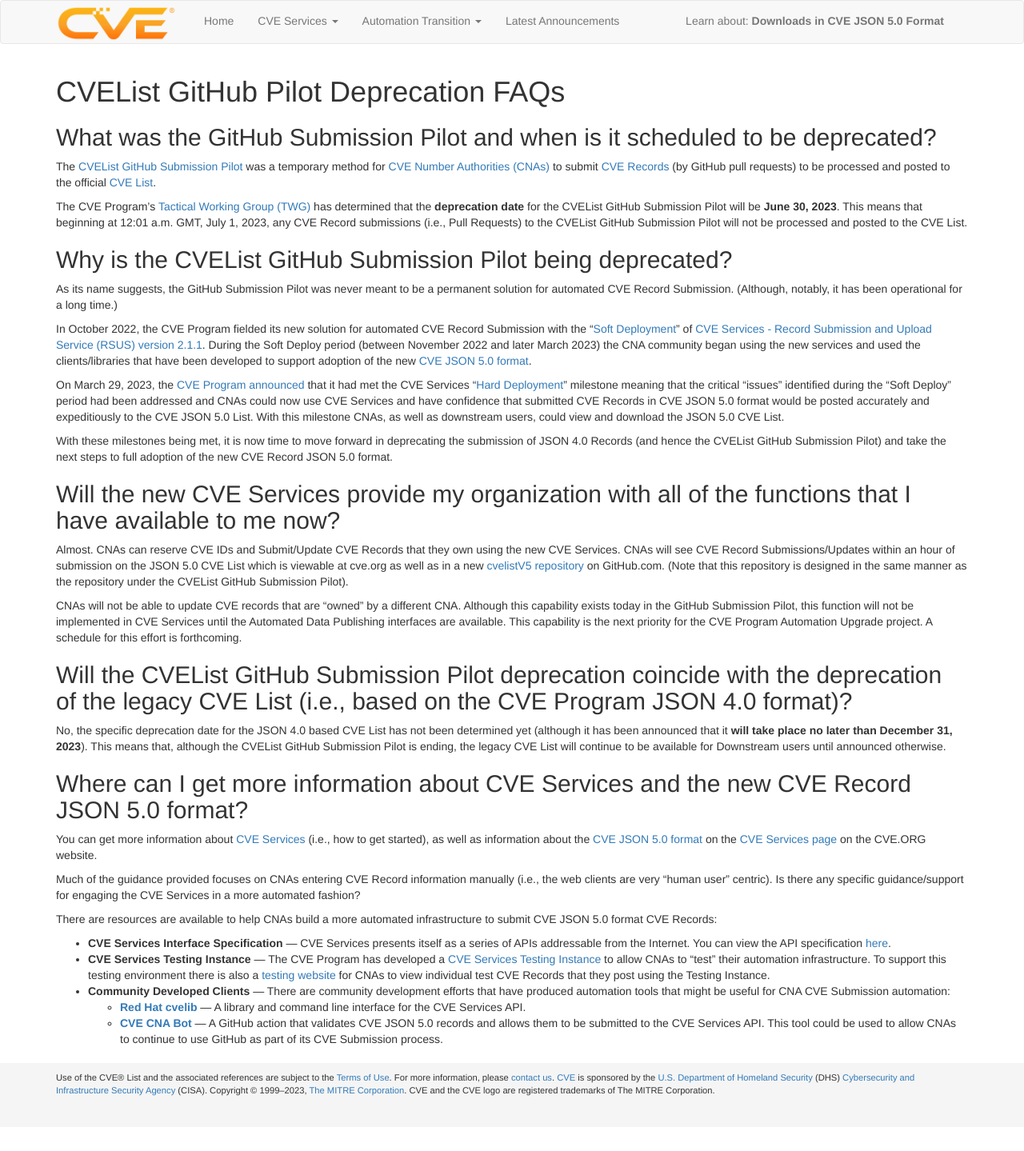
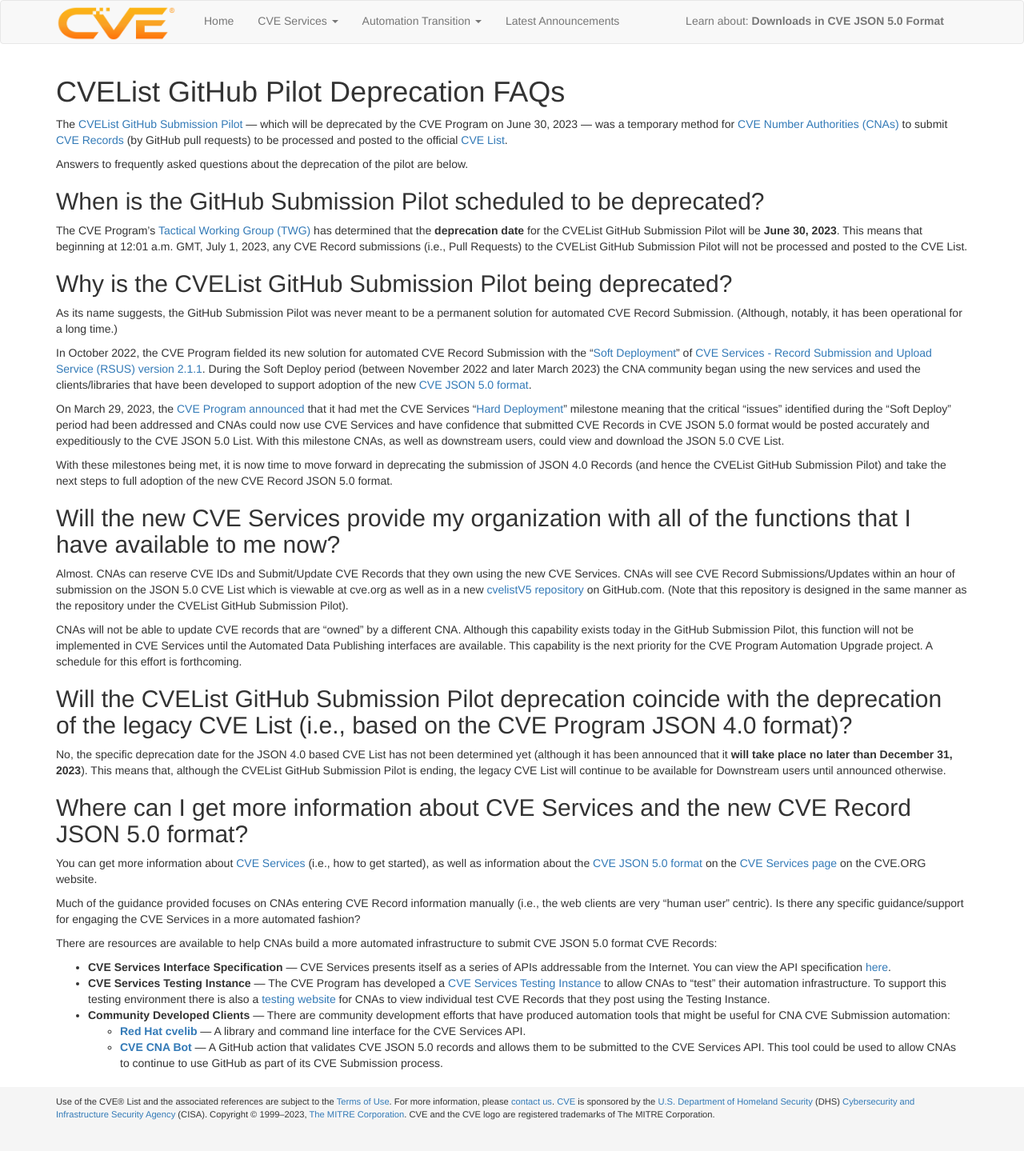
Before and after one commit to CVEProject/cveproject.github.io, a Jekyll site: the page built from cvelist-github-pilot-deprecation-faqs.md, in a window 1280 px wide. Shown: the whole page at 80% size. Built offline with Jekyll 4.4.1, drawn with Linux system fonts in a browser that asks for light colours; nearby versions of some CDN libraries; before the commit the page ends 1409 px from its top, so only the background shows below that.

Commit message:
Update cvelist-github-pilot-deprecation-faqs.md

```diff
--- a/cvelist-github-pilot-deprecation-faqs.md
+++ b/cvelist-github-pilot-deprecation-faqs.md
@@ -3,9 +3,11 @@ title: CVEList GitHub Pilot Deprecation FAQs
 layout: page
 ---
 
-## What was the GitHub Submission Pilot and when is it scheduled to be deprecated?
-The [CVEList GitHub Submission Pilot](https://github.com/CVEProject/cvelist) was a temporary method for [CVE Number Authorities (CNAs)](https://www.cve.org/PartnerInformation/Partner#CNA) to submit [CVE Records](https://www.cve.org/ResourcesSupport/Glossary?activeTerm=glossaryRecord) (by GitHub pull requests) to be processed and posted to the official [CVE List](https://www.cve.org/ResourcesSupport/Glossary?activeTerm=glossaryCVEList).
+The [CVEList GitHub Submission Pilot](https://github.com/CVEProject/cvelist) &mdash; which will be deprecated by the CVE Program on June 30, 2023 &mdash; was a temporary method for [CVE Number Authorities (CNAs)](https://www.cve.org/PartnerInformation/Partner#CNA) to submit [CVE Records](https://www.cve.org/ResourcesSupport/Glossary?activeTerm=glossaryRecord) (by GitHub pull requests) to be processed and posted to the official [CVE List](https://www.cve.org/ResourcesSupport/Glossary?activeTerm=glossaryCVEList).
 
+Answers to frequently asked questions about the deprecation of the pilot are below.
+
+## When is the GitHub Submission Pilot scheduled to be deprecated?
 The CVE Program’s [Tactical Working Group (TWG)](https://www.cve.org/ProgramOrganization/WorkingGroups#TacticalWorkingGroup) has determined that the <strong>deprecation date</strong> for the CVEList GitHub Submission Pilot will be <strong>June 30, 2023</strong>. This means that beginning at 12:01 a.m. GMT, July 1, 2023, any CVE Record submissions (i.e., Pull Requests) to the CVEList GitHub Submission Pilot will not be processed and posted to the CVE List.
 
 ## Why is the CVEList GitHub Submission Pilot being deprecated?
```
